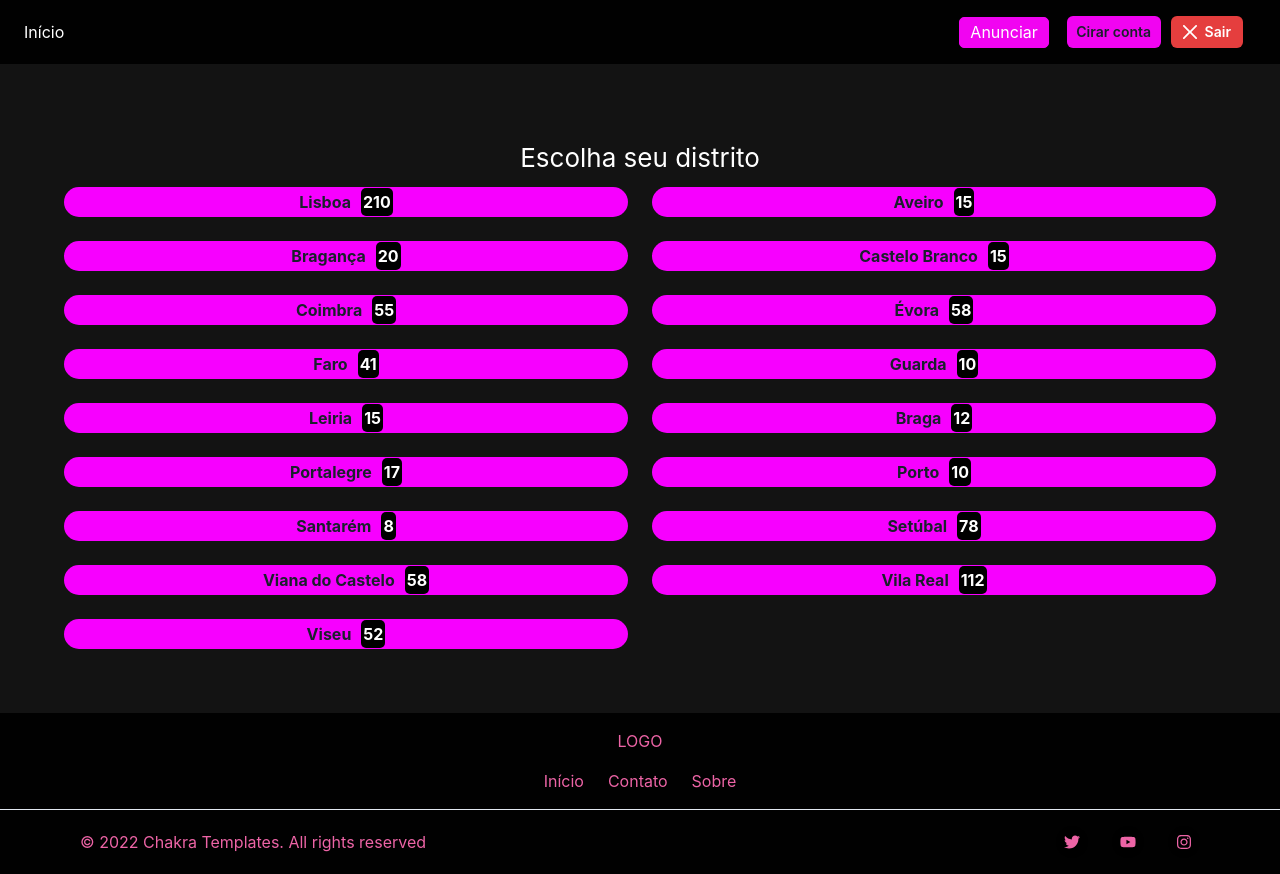
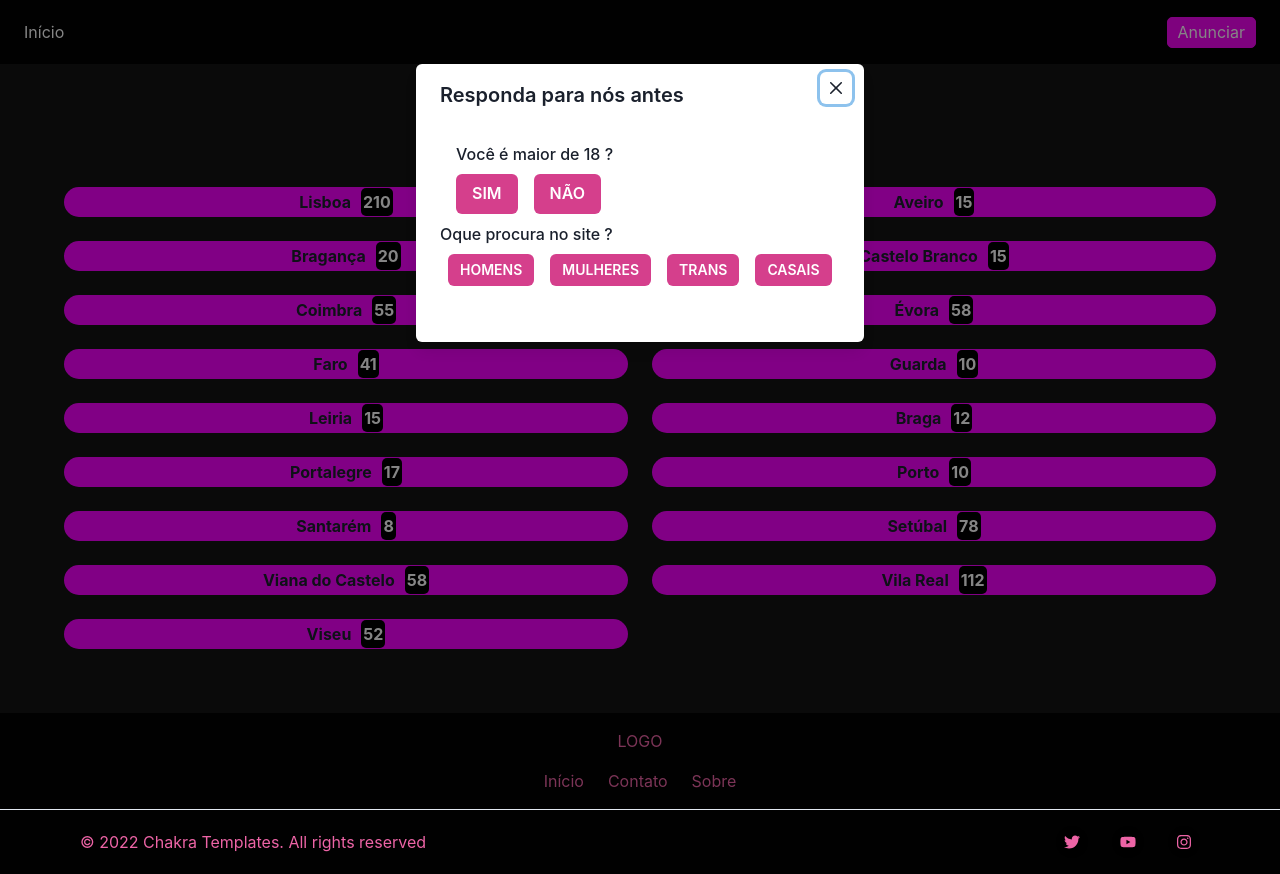
Before and after one commit to gustavocw/projeto-bellas, a React (Vite) app: page / in a window 1280 px wide. Built offline with nearby package versions, Linux system fonts and the light colour scheme.

Commit message:
atualizacao do site

```diff
--- a/src/client/Anunciar/Anuncie.tsx
+++ b/src/client/Anunciar/Anuncie.tsx
@@ -11,19 +11,36 @@ import {
   Stack,
   useColorModeValue,
   Center,
+  useDisclosure,
+  Textarea,
 } from "@chakra-ui/react";
-import { SmallCloseIcon } from "@chakra-ui/icons";
+import { useState } from "react";
+import LoginDialogUser from "../../components/LoginDialog/LoginUser";
 
 export default function AnunciePage(): JSX.Element {
+  const [isLoggedIn, setIsLoggedIn] = useState(false);
+  const [imageSrc, setImageSrc] = useState("");
+
+  const handleImageChange = (e: React.ChangeEvent<HTMLInputElement>) => {
+    const file = e.target.files && e.target.files[0];
+    if (file) {
+      const reader = new FileReader();
+      reader.onload = (event) => {
+        setImageSrc(event.target?.result as string);
+      };
+      reader.readAsDataURL(file);
+    }
+  };
+
+  const DEFAULT_IMAGE_SRC = 'https://via.placeholder.com/450';
+
+
   return (
     <div className="container">
       <Header />
       <div className="content">
         <div className="anuncio">
-          <Flex
-            className="all-cards"
-            bg="white"
-          >
+          <Flex className="all-cards" bg="white">
             <Stack
               className="all"
               spacing={6}
@@ -38,17 +55,19 @@ export default function AnunciePage(): JSX.Element {
               <FormControl id="userName">
                 <Stack direction={["column"]} spacing={6}>
                   <Center>
-                      <img
-                        src="http://www.caurn.org.br/wp-content/uploads/2017/03/IMG_7320.jpg"
-                        alt="imagem"
-                      />
+                  <img src={imageSrc || DEFAULT_IMAGE_SRC} alt="imagem" />
                   </Center>
                   <Center>
                     <Input
                       type={"file"}
                       placeholder="Digite o texto personalizado aqui"
                       multiple
+                      onChange={handleImageChange}
                     />
+                  </Center>
+                    <FormLabel>Fale sobre você</FormLabel>
+                  <Center>
+                    <Textarea />
                   </Center>
                 </Stack>
               </FormControl>
@@ -166,8 +185,11 @@ export default function AnunciePage(): JSX.Element {
                   type="tel"
                 />
               </FormControl>
+              <LoginDialogUser isLoggedIn={isLoggedIn} setIsLoggedIn={setIsLoggedIn} />
               <Stack spacing={6} direction={["column", "row"]}>
+                {isLoggedIn && (
                 <Button
+                  disabled={!isLoggedIn}
                   bg={"pink.400"}
                   color={"white"}
                   w="full"
@@ -177,6 +199,7 @@ export default function AnunciePage(): JSX.Element {
                 >
                   Concluir
                 </Button>
+                )}
               </Stack>
             </Stack>
           </Flex>
--- a/src/client/Landing/Landing.tsx
+++ b/src/client/Landing/Landing.tsx
@@ -1,9 +1,20 @@
 import "./style/landing.css";
 import Footer from "../../components/Footer/Footer";
 import Header from "../../components/Header/Header";
-import { Flex, Grid, Link } from "@chakra-ui/react";
+import { Flex, Grid, Link, useDisclosure } from "@chakra-ui/react";
+import FirstQuestion from "../../components/Question/QuestionCard";
+import { useEffect } from "react";
+import React from "react";
 
 const LandingPage = () => {
+
+  const { isOpen, onOpen, onClose } = useDisclosure();
+
+  React.useEffect(() => {
+    onOpen();
+  }, [onOpen]);
+
+
   return (
     <div className="container">
       <Header />
@@ -35,6 +46,7 @@ const LandingPage = () => {
           </Flex>
         </div>
       </div>
+      <FirstQuestion isOpen={isOpen} onClose={onClose} />
       <Footer />
     </div>
   );
--- a/src/components/Header/Header.tsx
+++ b/src/components/Header/Header.tsx
@@ -1,5 +1,5 @@
 import "./header.css";
-import { ReactNode } from "react";
+import { ReactNode, useState } from "react";
 import {
   Box,
   Flex,
@@ -12,7 +12,7 @@ import {
   Stack,
 } from "@chakra-ui/react";
 import { HamburgerIcon, CloseIcon } from "@chakra-ui/icons";
-import LoginDialog from "../LoginDialog/Login";
+import LoginDialogUser from "../LoginDialog/LoginUser";
 
 const Links = ["Início"];
 
@@ -33,6 +33,7 @@ const NavLink = ({ children }: { children: ReactNode }) => (
 
 export default function Header() {
   const { isOpen, onOpen, onClose } = useDisclosure();
+  const [isLoggedIn, setIsLoggedIn] = useState(false);
 
   return (
     <>
@@ -58,6 +59,7 @@ export default function Header() {
           </HStack>
           <Flex alignItems={"center"}>
             <Link
+              onClick={onOpen}
               href="/anunciar"
               size={"sm"}
               mx={2}
@@ -66,16 +68,6 @@ export default function Header() {
             >
               Anunciar
             </Link>
-              <LoginDialog />
-            <Button
-              variant={"solid"}
-              colorScheme={"red"}
-              size={"sm"}
-              mr={4}
-              leftIcon={<CloseIcon />}
-            >
-              Sair
-            </Button>
           </Flex>
         </Flex>
 
--- a/src/components/LoginDialog/Login.tsx
+++ /dev/null
@@ -1,93 +0,0 @@
-import {
-    Modal,
-    ModalOverlay,
-    ModalContent,
-    ModalHeader,
-    ModalFooter,
-    ModalBody,
-    ModalCloseButton,
-    Button,
-    FormControl,
-    FormLabel,
-    Input,
-    useDisclosure,
-    useToast,
-  } from '@chakra-ui/react'
-import React, { useState } from 'react'
-import api from '../../services/api';
-
-
-
-export default function LoginDialog() {
-    const { isOpen, onOpen, onClose } = useDisclosure()
-    const [email, setEmail] = useState("");
-    const [password, setPassword] = useState("");
-    const toast = useToast();
-
-    const initialRef = React.useRef(null)
-    const finalRef = React.useRef(null)
-
-    const handleRegister = () => {
-        api
-          .post("/client/create", {
-            email,
-            password
-          })
-          .then((response) => {
-            console.log('response', response)
-          });
-      };
-
-    return (
-      <>
-        <Button
-        size={'sm'}
-        style={{ width: '30%', backgroundColor: '#f104f1', margin: '0px 10px' }}
-        onClick={onOpen}>
-        Cirar conta
-        </Button>
-
-        <Modal
-          initialFocusRef={initialRef}
-          finalFocusRef={finalRef}
-          isOpen={isOpen}
-          onClose={onClose}
-        >
-          <ModalOverlay />
-          <ModalContent>
-            <ModalHeader>Criar sua conta no Bellas</ModalHeader>
-            <ModalCloseButton />
-            <ModalBody pb={6}>
-              <FormControl>
-                <FormLabel>Email</FormLabel>
-                <Input
-                type="email"
-                ref={initialRef}
-                placeholder='Email'
-                value={email}
-                onChange={(e) => setEmail(e.target.value)}
-                />
-              </FormControl>
-
-              <FormControl mt={4}>
-                <FormLabel>Senha</FormLabel>
-                <Input
-                type="password"
-                placeholder='Senha'
-                value={password}
-                onChange={(e) => setPassword(e.target.value)}
-                />
-              </FormControl>
-            </ModalBody>
-
-            <ModalFooter>
-              <Button onClick={handleRegister} colorScheme='pink' mr={3}>
-                Cadastrar
-              </Button>
-              <Button onClick={onClose}>Cancel</Button>
-            </ModalFooter>
-          </ModalContent>
-        </Modal>
-      </>
-    )
-  }
--- /dev/null
+++ b/src/components/LoginDialog/LoginUser.tsx
@@ -0,0 +1,133 @@
+import {
+    Modal,
+    ModalOverlay,
+    ModalContent,
+    ModalHeader,
+    ModalFooter,
+    ModalBody,
+    ModalCloseButton,
+    Button,
+    FormControl,
+    FormLabel,
+    Input,
+    useDisclosure,
+    useToast,
+  } from "@chakra-ui/react";
+  import { Dispatch, SetStateAction } from 'react'
+  import React, { useState } from "react";
+  import api from "../../services/api";
+
+  interface Props {
+    isLoggedIn: boolean,
+    setIsLoggedIn: Dispatch<SetStateAction<boolean>>,
+  }
+
+  const LoginDialogUser: React.FC<Props> = ({ isLoggedIn, setIsLoggedIn }) => {
+    const { isOpen, onOpen, onClose } = useDisclosure();
+    const [email, setEmail] = useState("");
+    const [password, setPassword] = useState("");
+    const toast = useToast();
+
+    const initialRef = React.useRef(null);
+    const finalRef = React.useRef(null);
+
+    const handleLogin = () => {
+      api
+        .post("/escort/create", {
+          email,
+          password,
+        })
+        .then((response) => {
+          setIsLoggedIn(true);
+          console.log("response", response);
+        })
+        .catch((error) => {
+          toast({
+            title: "Falha no registro",
+            description: "Digite um email e senha válidos.",
+            status: "error",
+            duration: 5000,
+            isClosable: true,
+          });
+        });
+    };
+
+    const handleLoginSuccessToast = () => {
+      toast({
+        title: "Registrado(a) com sucesso!",
+        status: "success",
+        duration: 3000,
+        isClosable: true,
+      });
+    };
+
+    React.useEffect(() => {
+      if (isLoggedIn) {
+        handleLoginSuccessToast();
+        onClose();
+      }
+    }, [isLoggedIn, onClose]);
+
+    return (
+      <>
+        {!isLoggedIn && (
+          <Button
+            size={"md"}
+            style={{
+              width: "100%",
+              backgroundColor: "#e048e0",
+              margin: "10px auto",
+              color: '#fff'
+            }}
+            onClick={onOpen}
+          >
+            Antes de anunciar, registre-se no site!
+          </Button>
+        )}
+
+        <Modal
+          initialFocusRef={initialRef}
+          finalFocusRef={finalRef}
+          isOpen={isOpen}
+          onClose={onClose}
+        >
+          <ModalOverlay />
+          <ModalContent>
+            <ModalHeader>Entre na sua conta</ModalHeader>
+            <ModalCloseButton />
+            <ModalBody pb={6}>
+              <FormControl>
+                <FormLabel>Email</FormLabel>
+                <Input
+                  type="email"
+                  ref={initialRef}
+                  placeholder="Email"
+                  value={email}
+                  onChange={(e) => setEmail(e.target.value)}
+                />
+              </FormControl>
+
+              <FormControl mt={4}>
+                <FormLabel>Senha</FormLabel>
+                <Input
+                  type="password"
+                  placeholder="Senha"
+                  value={password}
+                  onChange={(e) => setPassword(e.target.value)}
+                />
+              </FormControl>
+            </ModalBody>
+
+            <ModalFooter>
+              <Button onClick={handleLogin} colorScheme="pink" mr={3}>
+                Registrar
+              </Button>
+              <Button onClick={onClose}>Cancelar</Button>
+            </ModalFooter>
+          </ModalContent>
+        </Modal>
+      </>
+    );
+  }
+
+  export default LoginDialogUser;
--- /dev/null
+++ b/src/components/Question/QuestionCard.tsx
@@ -0,0 +1,68 @@
+import {
+    Modal,
+    ModalOverlay,
+    ModalContent,
+    ModalHeader,
+    ModalFooter,
+    ModalBody,
+    ModalCloseButton,
+    Button,
+    FormControl,
+    FormLabel,
+    Input,
+    useDisclosure,
+    useToast,
+  } from "@chakra-ui/react";
+  import React, { useState } from "react";
+
+  interface Props {
+    isOpen: boolean;
+    onClose: () => void;
+    initialRef?: React.RefObject<HTMLInputElement>;
+    finalRef?: React.RefObject<HTMLButtonElement>;
+  }
+
+  const FirstQuestion: React.FC<Props> = ({
+    isOpen,
+    onClose,
+    initialRef,
+    finalRef,
+  }) => {
+
+
+    return (
+      <>
+        <Modal
+          initialFocusRef={initialRef}
+          finalFocusRef={finalRef}
+          isOpen={isOpen}
+          onClose={onClose}
+        >
+          <ModalOverlay />
+          <ModalContent>
+            <ModalHeader>Responda para nós antes</ModalHeader>
+            <ModalCloseButton />
+            <ModalBody pb={6}>
+              <FormControl m={'2'} >
+                <FormLabel m={'2'} >Você é maior de 18 ?</FormLabel>
+                <Button bg={'pink.500'} color={'#fff'} mx={'2'} >SIM</Button>
+                <Button bg={'pink.500'} color={'#fff'} mx={'2'} >NÃO</Button>
+              </FormControl>
+              <FormControl>
+                <FormLabel>Oque procura no site ?</FormLabel>
+                <Button bg={'pink.500'} color={'#fff'} size={'sm'} mx={'2'} >HOMENS</Button>
+                <Button bg={'pink.500'} color={'#fff'} size={'sm'} mx={'2'} >MULHERES</Button>
+                <Button bg={'pink.500'} color={'#fff'} size={'sm'} mx={'2'} >TRANS</Button>
+                <Button bg={'pink.500'} color={'#fff'} size={'sm'} mx={'2'} >CASAIS</Button>
+              </FormControl>
+            </ModalBody>
+
+            <ModalFooter>
+            </ModalFooter>
+          </ModalContent>
+        </Modal>
+      </>
+    );
+  }
+
+  export default FirstQuestion;
--- a/src/services/api.ts
+++ b/src/services/api.ts
@@ -1,7 +1,7 @@
 import axios from 'axios';
 
 const api = axios.create({
-    baseURL:'https://a1f5-190-89-159-141.sa.ngrok.io'
+    baseURL:'https://fe9e-190-89-159-141.sa.ngrok.io'
 });
 
 export default api;
```
Lines whose indentation alone changed are shown as unchanged.
